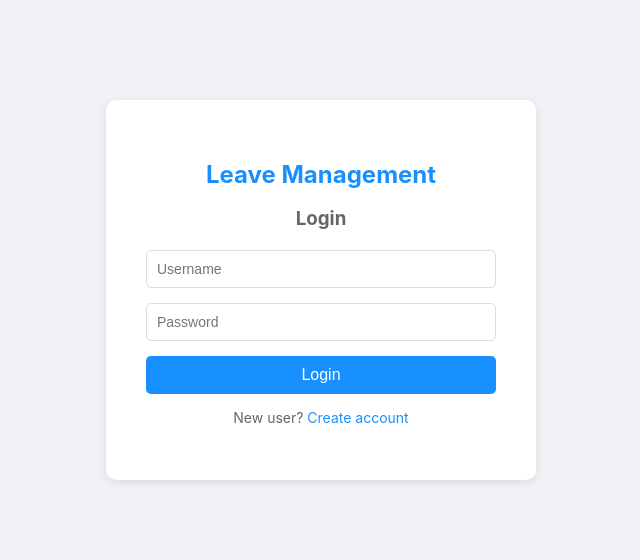
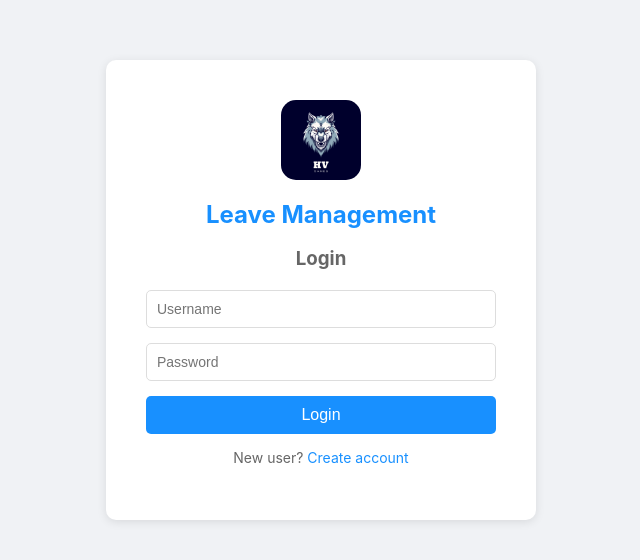
Before and after one commit to Hetvivaja/LeaveManagement, a React (Create React App) app in the folder frontend/: page / in a window 1280 px wide. Shown: the part 110-670 px from the top of the page, without its empty margins (319-959 px from the left). Built offline with nearby package versions, Linux system fonts and the light colour scheme; no server answers.

Commit message:
Create my own logo and added.

```diff
--- a/frontend/public/index.html
+++ b/frontend/public/index.html
@@ -2,7 +2,7 @@
 <html lang="en">
   <head>
     <meta charset="utf-8" />
-    <link rel="icon" href="%PUBLIC_URL%/favicon.ico" />
+    <link rel="icon" href="%PUBLIC_URL%/hetvi_logo.png" />
     <meta name="viewport" content="width=device-width, initial-scale=1" />
     <meta name="theme-color" content="#000000" />
     <meta
--- a/frontend/src/components/Navbar.jsx
+++ b/frontend/src/components/Navbar.jsx
@@ -15,7 +15,14 @@ const Navbar=({user})=>{
 
     return(
         <nav style={styles.nav}>
-            <h2 style={styles.logo}>🏢 Leave Management</h2>
+             <div style={styles.logoContainer}>
+                <img
+                    src="/hetvi_logo.png"
+                    alt="Logo"
+                    style={styles.logoImg}
+                />
+                <h2 style={styles.logoText}>🏢Leave Management</h2>
+            </div>
             <div style={styles.right}>
                 <span style={styles.username}>👤 {user?.username}</span>
                 <button style={styles.logoutBtn} onClick={handleLogout}>Logout</button>
@@ -24,12 +31,13 @@ const Navbar=({user})=>{
     );
 };
 
-const styles={
-    nav       : { display:'flex', justifyContent:'space-between', alignItems:'center', padding:'15px 30px', background:'#1890ff', color:'white' },
-    logo      : { margin:0, color:'white' },
-    right     : { display:'flex', alignItems:'center', gap:'15px' },
-    username  : { color:'white', fontSize:'14px' },
-    logoutBtn : { padding:'5px 10px', background:'#ff4d4f', color:'white', border:'none', borderRadius:'4px', cursor:'pointer' },
+const styles = {
+    nav           : { display:'flex', justifyContent:'space-between', alignItems:'center', padding:'10px 30px', background:'#1890ff', color:'white' },
+    logoContainer : { display:'flex', alignItems:'center', gap:'10px' },
+    logoImg       : { width:'40px', height:'40px', borderRadius:'8px', objectFit:'cover' },
+    logoText      : { margin:'0', color:'white', fontSize:'20px' },
+    right         : { display:'flex', alignItems:'center', gap:'15px' },
+    username      : { color:'white', fontSize:'14px' },
+    logoutBtn     : { padding:'8px 15px', background:'white', color:'#1890ff', border:'none', borderRadius:'5px', cursor:'pointer' },
 };
-
 export default Navbar;
--- a/frontend/src/pages/Login.jsx
+++ b/frontend/src/pages/Login.jsx
@@ -50,6 +50,13 @@ const Login=()=>{
     return(
          <div style={styles.container}>
             <div style={styles.box}>
+                 <div style={styles.logoContainer}>
+                    <img
+                        src="/hetvi_logo.png"
+                        alt="Logo"
+                        style={styles.logoImg}
+                    />
+                </div>
                 <h2 style={styles.title}>Leave Management</h2>
                 <h3 style={styles.subtitle}>Login</h3>
 
@@ -97,5 +104,7 @@ const styles={
     error     : { color:'red', textAlign:'center', marginBottom:'10px' },
     signupText : { textAlign:'center', color:'#666', fontSize:'14px', marginTop:'15px' },
     link       : { color:'#1890ff', textDecoration:'none' },
+    logoContainer : { display:'flex', justifyContent:'center', marginBottom:'10px' },
+    logoImg       : { width:'80px', height:'80px', borderRadius:'15px', objectFit:'cover' },
 };
 export default Login;
```
Also changed, not shown: frontend/public/hetvi_logo.png (added).
